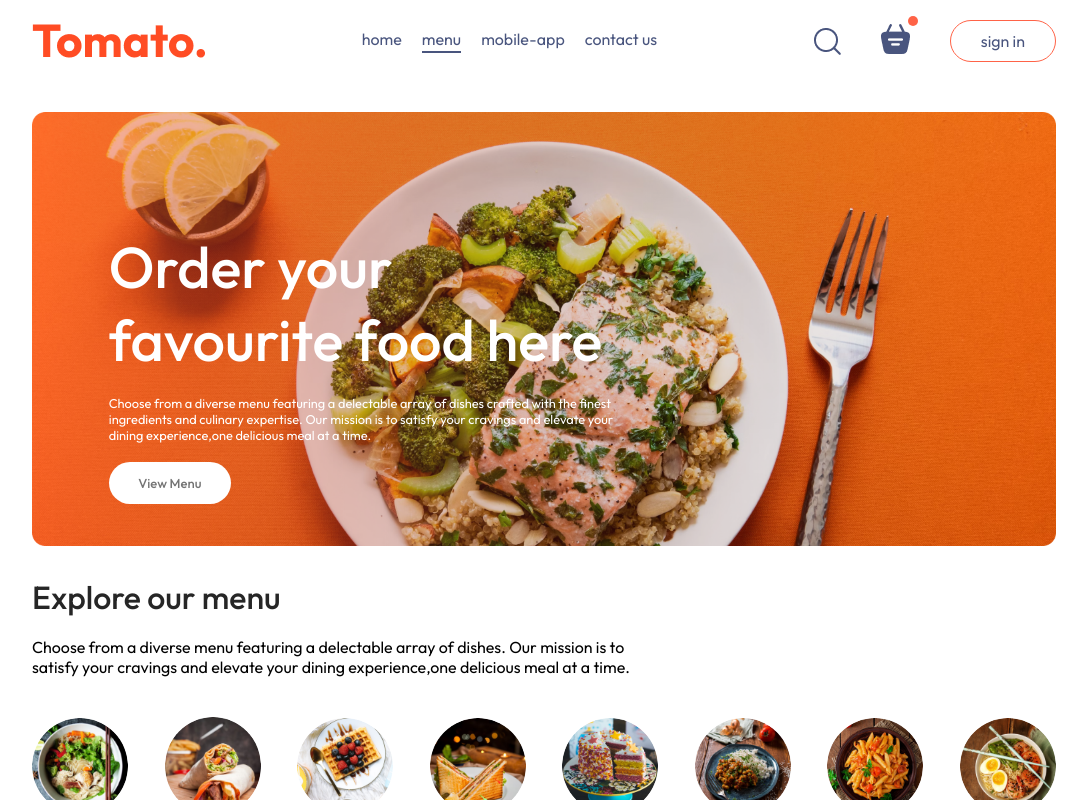
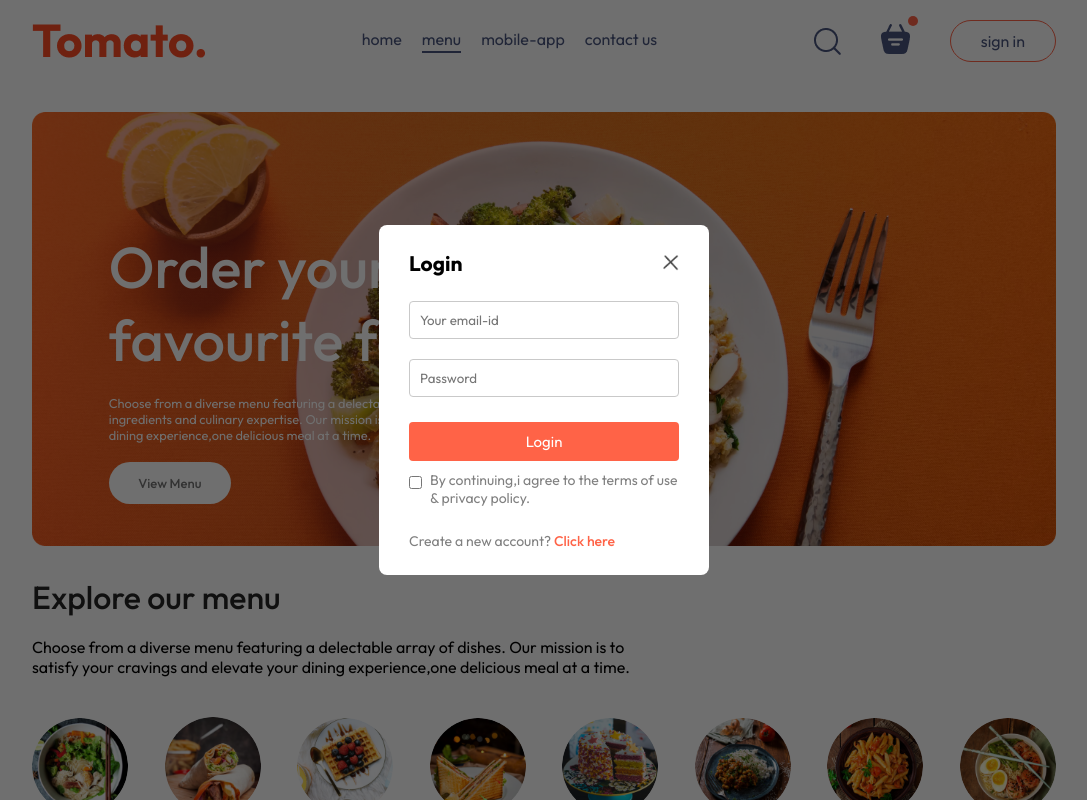
Before and after one commit to ranjannkumar/Food-Delivery-App, a React (Vite) app in the folder frontend/: page / in a window 1280 px wide. Both pictures are taken after a click on the button "sign in". Shown: the top 800 px of the page, without its empty margins (96-1183 px from the left). Built offline with nearby package versions, Linux system fonts and the light colour scheme.

Commit message:
created sign-in & sign-up components

```diff
--- a/frontend/src/App.jsx
+++ b/frontend/src/App.jsx
@@ -1,16 +1,20 @@
-import React from 'react'
+import React, { useState } from 'react'
 import Navbar from './components/Navbar/Navbar'
 import {Route, Routes} from 'react-router-dom'
 import Home from './pages/Home/Home'
 import Cart from './pages/Cart/Cart'
 import PlaceOrder from './pages/PlaceOrder/PlaceOrder'
 import Footer from './components/Footer/Footer'
+import LoginPopup from './components/LoginPopup/LoginPopup'
 
 const App = () => {
+
+  const [showLogin,setShowLogin]=useState(false)
   return (
    <>
+      {showLogin?<LoginPopup setShowLogin={setShowLogin}/>:<></>}
       <div className='app'>
-      <Navbar/>
+      <Navbar setShowLogin={setShowLogin}/>
       <Routes>
         <Route path='/' element={<Home/>} />
         <Route path='/cart' element={<Cart/>} />
--- /dev/null
+++ b/frontend/src/components/LoginPopup/LoginPopup.css
@@ -0,0 +1,65 @@
+.login-popup{
+  position: absolute;
+  z-index: 1;
+  width: 100%;
+  height: 100%;
+  background-color: #00000090;
+  display: grid;
+}
+.login-popup-container{
+  place-self: center;
+  width: max(23vw, 330px);
+  color: #808080;
+  background-color: white;
+  display: flex;
+  flex-direction: column;
+  gap: 25px;
+  padding: 25px 30px;
+  border-radius: 8px;
+  font-size: 14px;
+  animation: fadeIn 0.5s;
+}
+.login-popup-title{
+  display: flex;
+  justify-content: space-between;
+  align-items: center;
+  color: black;
+}
+.login-popup-title img{
+  width: 16px;
+  cursor: pointer;
+}
+.login-popup-inputs{
+  display: flex;
+  flex-direction: column;
+  gap: 20px;
+}
+.login-popup-inputs input{
+  outline: none;
+  border: 1px solid #c9c9c9;
+  padding: 10px;
+  border-radius: 4px;
+}
+.login-popup-container button{
+  border: none;
+  padding: 10px;
+  border-radius: 4px;
+  color: white;
+  background-color: tomato;
+  font-size: 15px;
+  cursor: pointer;
+}
+.login-popup-condition{
+  display: flex;
+  align-items: start;
+  gap: 8px;
+  margin-top: -15px;
+}
+.login-popup-condition input{
+  margin-top: 5px;
+}
+.login-popup p span {
+  color: tomato;
+  font-weight: 500;
+  cursor: pointer;
+}
--- /dev/null
+++ b/frontend/src/components/LoginPopup/LoginPopup.jsx
@@ -0,0 +1,33 @@
+import React, { useState } from 'react'
+import './LoginPopup.css'
+import { assets } from '../../assets/assets'
+
+const LoginPopup = ({setShowLogin}) => {
+  const [currState,setCurrState]=useState("Login")
+  return (
+    <div className='login-popup'>
+      <form className="login-popup-container">
+        <div className="login-popup-title">
+          <h2>{currState}</h2>
+          <img onClick={()=>setShowLogin(false)} src={assets.cross_icon} alt="" />
+        </div>
+        <div className="login-popup-inputs">
+          {currState==="Login"?<></>:<input type="text" placeholder='Your name' required />}
+          <input type="email" placeholder='Your email-id' required />
+          <input type="password" placeholder='Password' required />
+        </div>
+        <button>{currState==="Sign Up"?"Create account":"Login"}</button>
+        <div className="login-popup-condition">
+          <input type="checkbox" required />
+          <p>By continuing,i agree to the terms of use & privacy policy.</p>
+        </div>
+         {currState==='Login'
+         ?<p>Create a new account? <span onClick={()=>setCurrState("Sign Up")}>Click here</span></p>
+         :<p>Already have an account? <span onClick={()=>setCurrState("Login")}>Login here</span></p>
+        }
+      </form>
+    </div>
+  )
+}
+
+export default LoginPopup
--- a/frontend/src/components/Navbar/Navbar.jsx
+++ b/frontend/src/components/Navbar/Navbar.jsx
@@ -3,7 +3,7 @@
 import { assets } from '../../assets/assets'
 import {Link} from 'react-router-dom'
 
-const Navbar = () => {
+const Navbar = ({setShowLogin}) => {
 
    const [menu,setMenu]=useState("menu");
 
@@ -22,7 +22,7 @@
           <img src={assets.basket_icon} alt="" />
           <div className="dot"></div>
         </div>
-        <button>sign in</button>
+        <button onClick={()=>setShowLogin(true)}>sign in</button>
       </div>
     </div>
   )
```
